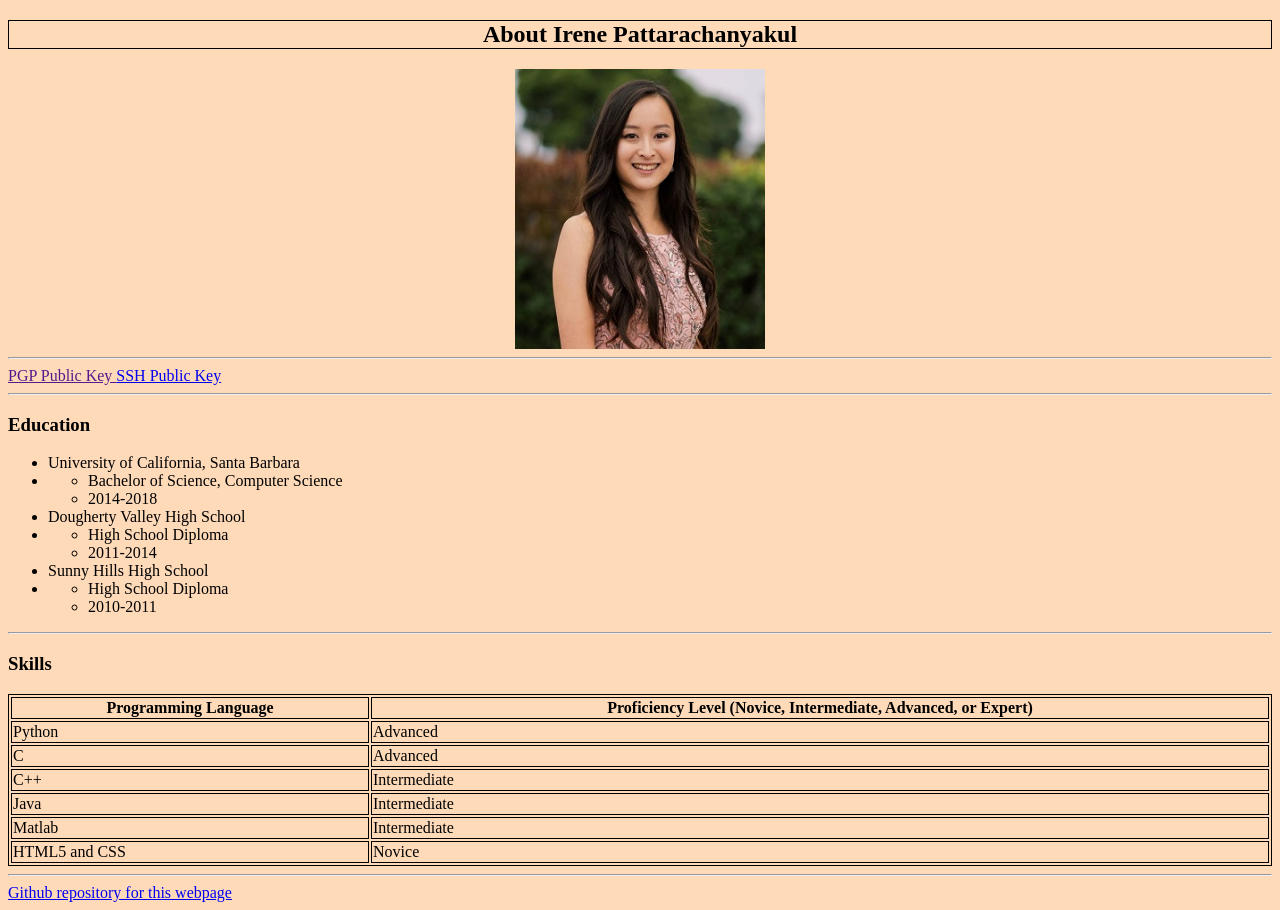
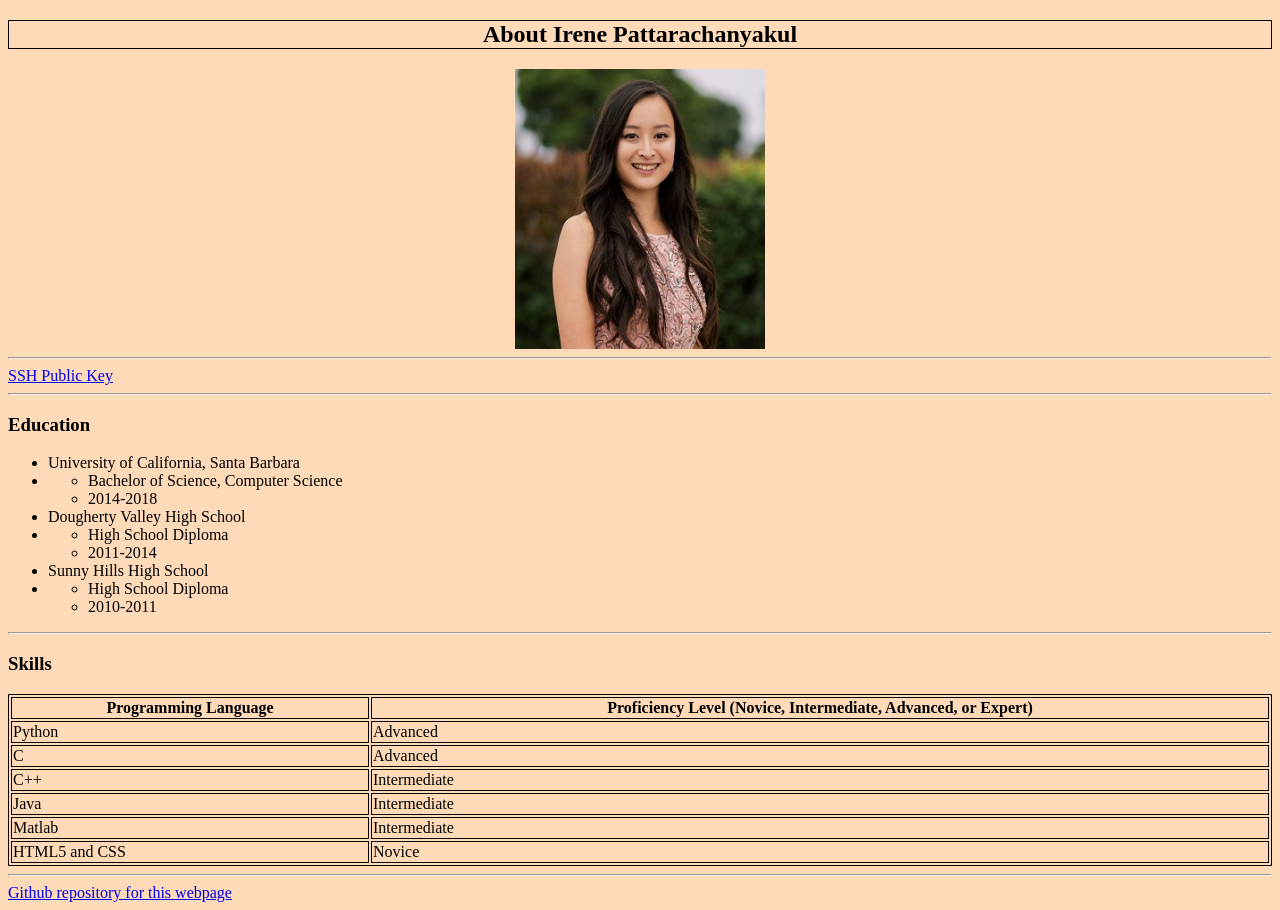
Before and after one commit to irenepawena/irenepawena.github.io, a plain HTML site: page index.html in a window 1280 px wide. Drawn offline with Linux system fonts and the light colour scheme.

```diff
--- a/index.html
+++ b/index.html
@@ -13,7 +13,7 @@
         <img src = "webpagepic.jpg" alt = "Irene P" width="250" height="280">
         <hr>
     <!--an unordered list with at least three items-->
-        <a href = "">PGP Public Key </a>
+        <!--<a href = "">PGP Public Key </a>-->
         <a href = "id_rsa.pub">SSH Public Key </a>
         <hr>
         <h3>Education</h3>
```
